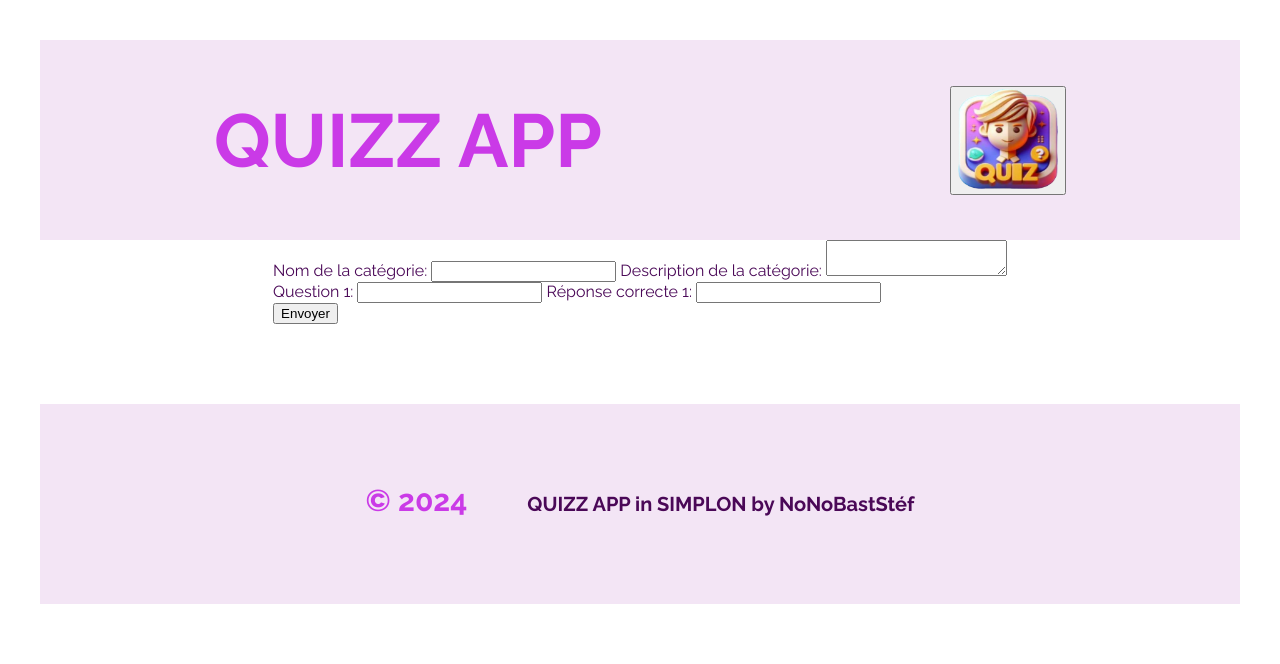
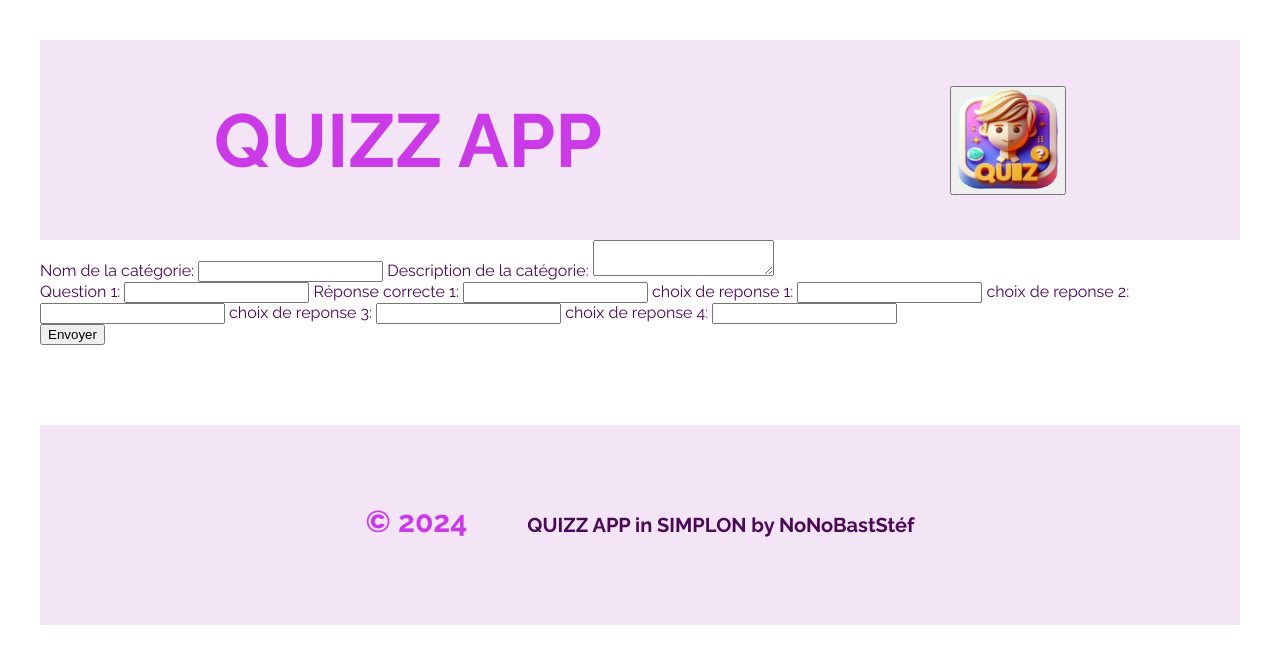
Before and after one commit to ThibaultDausque/Quizz-app, a SvelteKit app in the folder front/: page /form in a window 1280 px wide. Shown: the top 664 px of the page. Built offline with nearby package versions, Linux system fonts and the light colour scheme.

Commit message:
Feat87nonostf (#88)
Co-authored-by: Steph4477 <morelstephan4026@neuf.fr>

```diff
--- a/front/src/lib/components/Header.svelte
+++ b/front/src/lib/components/Header.svelte
@@ -5,7 +5,7 @@
 <div class="header">
   <h1 class="title">QUIZZ APP</h1>
   <button>
-    <a href="./">
+    <a href="../../">
       <img src={logo} alt="Logo" />
     </a>
   </button>
--- a/front/src/routes/form/+page.svelte
+++ b/front/src/routes/form/+page.svelte
@@ -1,9 +1,9 @@
 <script lang="ts">
 
-    let category = {
+    export let category = {
         name: "",
         description: "",
-        questions: [{ question: "", correctAnswer: "" }],
+        questions: [{ question: "", choices: ["", "", "", ""], correctAnswer: "" }],
     };
 
     const postForm = () => {
@@ -33,17 +33,16 @@
 
         <label>
             Description de la catégorie:
-            <textarea bind:value={category.description} name="description"
-            ></textarea>
+            <textarea bind:value={category.description} name="description"></textarea>
         </label>
 
-        {#each category.questions as { question, correctAnswer }, index}
+        {#each category.questions as { question, choices, correctAnswer }, index}
             <div>
                 <label>
                     Question {index + 1}:
                     <input
                         bind:value={question}
-                        name={`question${index + 1}`}
+                        name={`${index + 1}`}
                     />
                 </label>
 
@@ -51,7 +50,27 @@
                     Réponse correcte {index + 1}:
                     <input
                         bind:value={correctAnswer}
-                        name={`answer${index + 1}`}
+                        name={`${index + 1}`}
+                    />
+                    choix de reponse {index + 1}:
+                    <input
+                        bind:value={choices[0]}
+                        name={`${index + 1}`}
+                    />
+                    choix de reponse {index + 2}:
+                    <input
+                        bind:value={choices[1]}
+                        name={`${index + 1}`}
+                    />
+                    choix de reponse {index + 3}:
+                    <input
+                        bind:value={choices[2]}
+                        name={`${index + 1}`}
+                    />
+                    choix de reponse {index + 4}:
+                    <input
+                        bind:value={choices[3]}
+                        name={`${index + 1}`}
                     />
                 </label>
             </div>
```
Also changed, not shown: front/src/lib/utils.ts (+26 -4 lines), front/src/routes/+page.svelte (+6 -2 lines), front/src/routes/categories/name/[name]/+page.svelte (added, +17 -0 lines), front/src/routes/categories/name/[name]/+page.ts (added, +24 -0 lines).
